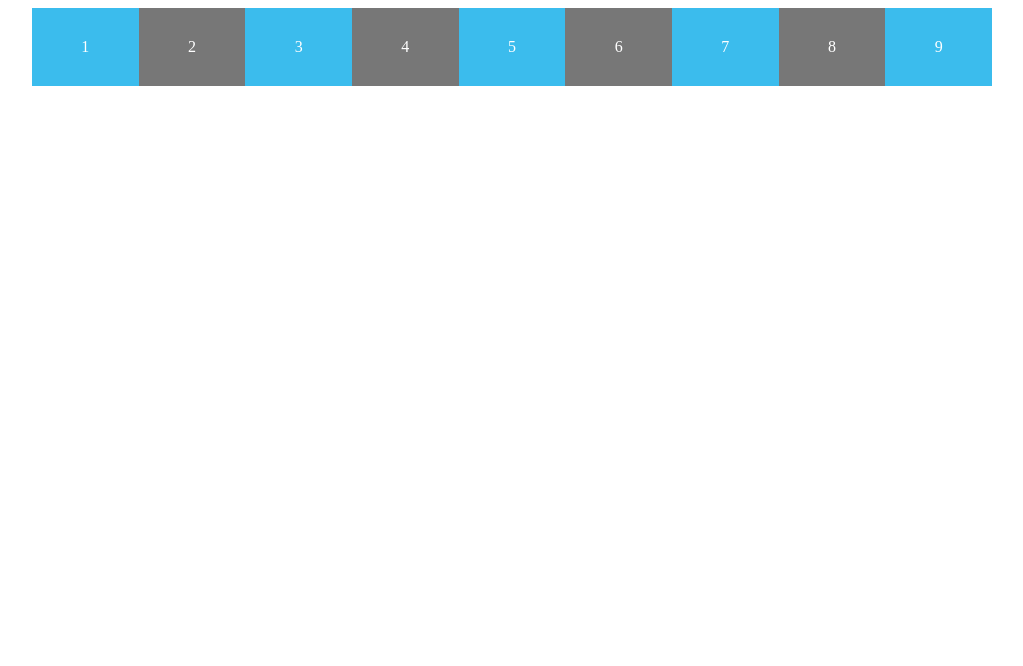
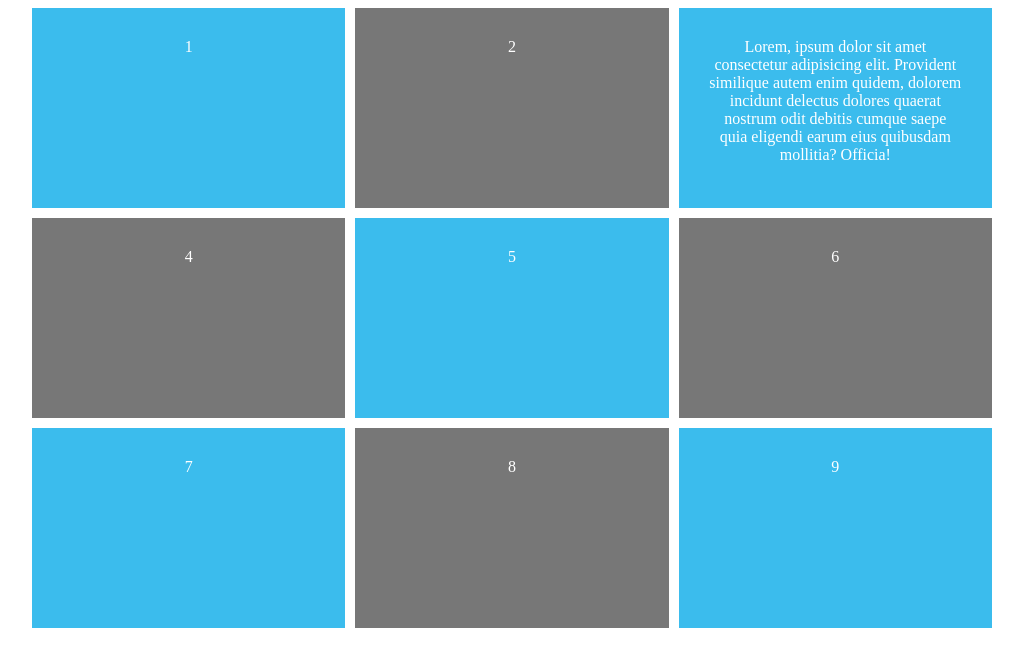
Before and after one commit to michaeld672/CSS-Grid, a plain HTML site: page index.html in a window 1280 px wide. Shown: the whole page, without its empty margins (128-1151 px from the left). Drawn offline with Linux system fonts and the light colour scheme.

Commit message:
save after adding gaps

```diff
--- a/index.html
+++ b/index.html
@@ -12,7 +12,12 @@
                 display: grid;
                 /* grid-template-columns: 30% 20% 50%; */
                 /* grid-template-columns: 1fr 2fr 1fr; */
-                grid-template-columns: repeat(9, 1fr);
+                grid-template-columns: repeat(3, 1fr);
+                grid-template-rows: repeat(3, minmax(200px, auto));
+                /* grid-auto-rows: minmax(200px, auto); */
+                grid-column-gap: 10px;
+                grid-row-gap: 10px;
+                grid-gap: 10px;
                 max-width: 960px;
                 margin: 0 auto;
             }
@@ -31,7 +36,10 @@
 
             <div>1</div>
             <div>2</div>
-            <div>3</div>
+            <div>Lorem, ipsum dolor sit amet consectetur adipisicing elit. Provident
+                similique autem enim quidem, dolorem incidunt delectus dolores quaerat
+                nostrum odit debitis cumque saepe quia eligendi earum eius quibusdam mollitia?
+                Officia!</div>
             <div>4</div>
             <div>5</div>
             <div>6</div>
```
